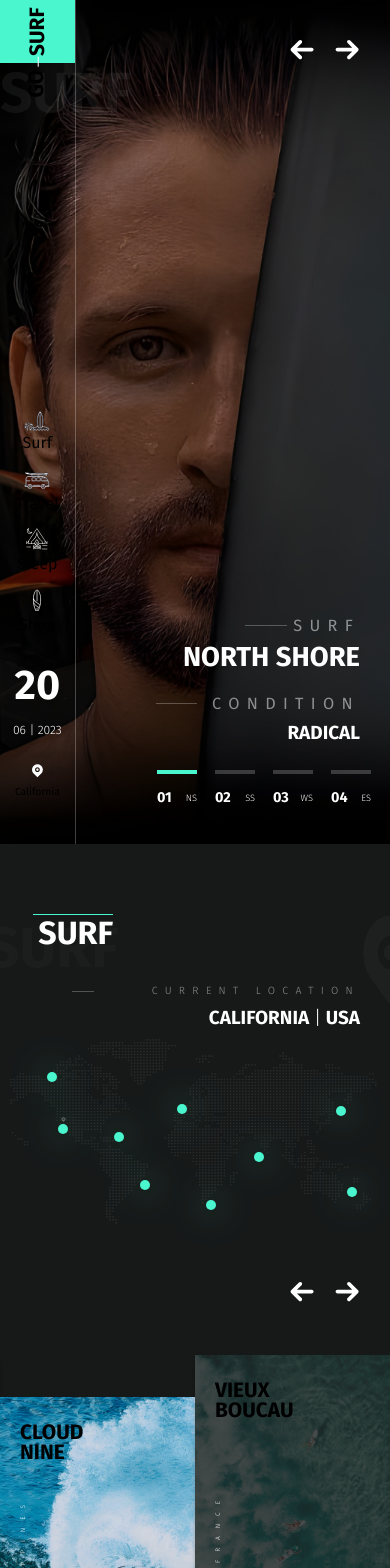
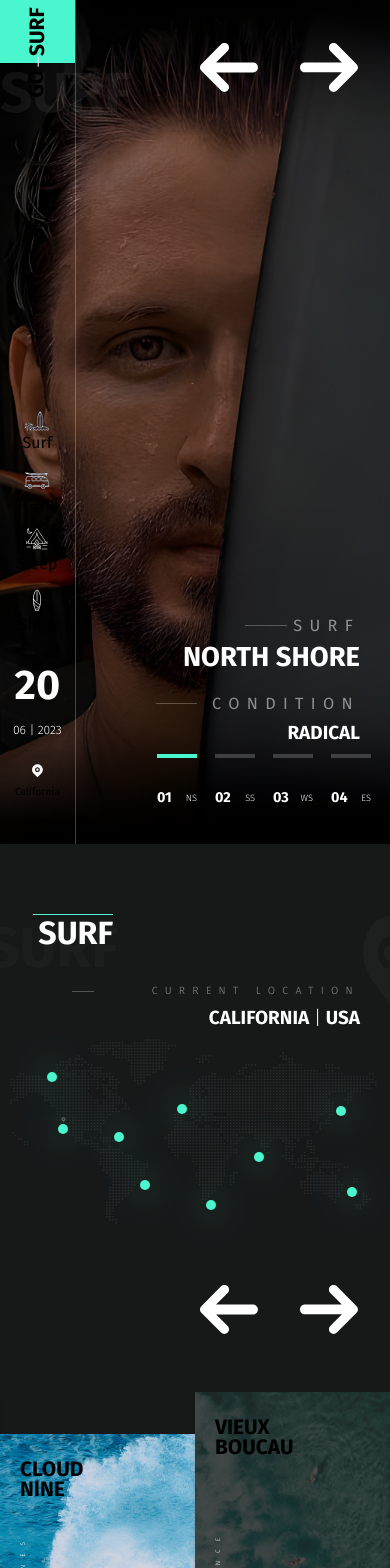
Before and after one commit to katysya/goSurf, a Next.js app: page / in a window 390 px wide. Shown: the top 1568 px of the page. Built offline with nearby package versions, Linux system fonts and the light colour scheme.

Commit message:
Адаптив 4k разрешение

```diff
--- a/src/assets/styles/main.scss
+++ b/src/assets/styles/main.scss
@@ -26,8 +26,19 @@ body {
 }
 
 .container {
-  max-width: 1690px;
+  max-width: 3000px;
   margin: 0 auto;
+}
+
+.navButton {
+  width: 60px;
+  height: 60px;
+
+  img {
+    width: 100%;
+    height: auto;
+    object-fit: cover;
+  }
 }
 
 .swiper {
@@ -35,7 +46,7 @@ body {
     display: flex;
     flex-direction: row;
     align-items: center;
-    gap: 20px;
+    gap: 40px;
     justify-content: flex-end;
     -webkit-tap-highlight-color: rgba(0, 0, 0, 0);
 
@@ -47,7 +58,7 @@ body {
       img {
         object-fit: cover;
         width: 100%;
-        height: 100%;
+        height: auto;
       }
 
       &:hover {
@@ -102,6 +113,12 @@ body {
   }
 }
 
+@media (max-width: 2000px) {
+  .container {
+    max-width: 1690px;
+  }
+}
+
 @media (max-width: 1800px) {
   .container {
     max-width: 100%;
--- a/src/components/Swipers/BeachSwiper/BeachSwiper.tsx
+++ b/src/components/Swipers/BeachSwiper/BeachSwiper.tsx
@@ -33,13 +33,13 @@ export default function BeachSwiper() {
       <div className="beachSwiper__top">
         <div className="beachSwiper__navigation">
           <button
-            className="beachSwiper__navigation-btn"
+            className="beachSwiper__navigation-btn navButton"
             onClick={() => swiperRef.current?.slidePrev()}
           >
             <Image src={arrowLeft} width={25} height={20} alt="" />
           </button>
           <button
-            className="beachSwiper__navigation-btn"
+            className="beachSwiper__navigation-btn navButton"
             onClick={() => swiperRef.current?.slideNext()}
           >
             <Image src={arrowRight} width={25} height={20} alt="" />
--- a/src/components/Swipers/BeachSwiper/beachSwiper.scss
+++ b/src/components/Swipers/BeachSwiper/beachSwiper.scss
@@ -17,7 +17,7 @@
     display: flex;
     flex-direction: row;
     align-items: center;
-    gap: 20px;
+    gap: 40px;
 
     &-btn {
       background-color: transparent;
@@ -72,7 +72,8 @@
     }
 
     .swiper-slide {
-      height: 700px;
+      // height: 700px;
+      height: 1400px;
       width: 200px;
       margin-right: -40px;
 
--- a/src/components/Swipers/InfoSwiper/InfoSwiper.tsx
+++ b/src/components/Swipers/InfoSwiper/InfoSwiper.tsx
@@ -59,7 +59,7 @@ export default function InfoSwiper({ info }: IInfo) {
             <div className="container">
               <div className="swiper__navigation">
                 <button
-                  className="swiper__navigation-btn"
+                  className="swiper__navigation-btn navButton"
                   onClick={() => swiperRef.current?.slidePrev()}
                 >
                   <Image
@@ -70,7 +70,7 @@ export default function InfoSwiper({ info }: IInfo) {
                   />
                 </button>
                 <button
-                  className="swiper__navigation-btn"
+                  className="swiper__navigation-btn navButton"
                   onClick={() => swiperRef.current?.slideNext()}
                 >
                   <Image
--- a/src/components/Swipers/InfoSwiper/infoSwiper.scss
+++ b/src/components/Swipers/InfoSwiper/infoSwiper.scss
@@ -3,7 +3,8 @@
 
   &__navigation {
     position: absolute;
-    top: 250px;
+    // top: 250px;
+    top: 330px;
     right: 0;
     z-index: 10;
     width: 100%;
@@ -18,7 +19,8 @@
     &-img {
       object-fit: cover;
       width: 100%;
-      max-width: 1115px;
+      // max-width: 1115px;
+      max-width: 1610px;
       z-index: -1;
     }
 
--- a/src/components/Swipers/MainSwiper/MainSwiper.tsx
+++ b/src/components/Swipers/MainSwiper/MainSwiper.tsx
@@ -40,13 +40,13 @@ export default function MainSwiper({ slides }: IInfo) {
     <section className="mainSwiper">
       <div className="mainSwiper__navigation">
         <button
-          className="mainSwiper__navigation-btn"
+          className="mainSwiper__navigation-btn navButton"
           onClick={() => swiperRef.current?.slidePrev()}
         >
           <Image src={arrowLeft} width={25} height={20} alt="" />
         </button>
         <button
-          className="mainSwiper__navigation-btn"
+          className="mainSwiper__navigation-btn navButton"
           onClick={() => swiperRef.current?.slideNext()}
         >
           <Image src={arrowRight} width={25} height={20} alt="" />
--- a/src/components/Swipers/MainSwiper/mainSwiper.scss
+++ b/src/components/Swipers/MainSwiper/mainSwiper.scss
@@ -10,7 +10,7 @@
     display: flex;
     flex-direction: row;
     align-items: center;
-    gap: 20px;
+    gap: 40px;
     justify-content: flex-end;
     position: absolute;
     top: 40px;
@@ -45,7 +45,8 @@
     }
 
     .swiper-pagination {
-      bottom: 70px;
+      // bottom: 70px;
+      bottom: 86px;
       right: 0;
     }
 
@@ -189,16 +190,19 @@
 
 .animateMap {
   position: absolute;
+
   z-index: 20;
   top: 0;
   right: 0;
   width: calc(220px + 500 * (100vw - 1000px) / 920);
   height: calc(130px + 360 * (100vw - 1000px) / 920);
   z-index: 2;
+  pointer-events: none;
 
   svg {
     object-fit: cover;
     width: 100%;
+    height: 100%;
   }
 
   .path {
--- a/src/components/Swipers/ProductSwiper/ProductSwiper.tsx
+++ b/src/components/Swipers/ProductSwiper/ProductSwiper.tsx
@@ -69,7 +69,7 @@ export default function ProductSwiper({ info }: IInfo) {
           <div className="productSwiper__navigation">
             <div className="swiper__navigation">
               <button
-                className="swiper__navigation-btn"
+                className="swiper__navigation-btn navButton"
                 onClick={() => swiperRef.current?.slidePrev()}
               >
                 <Image
@@ -80,7 +80,7 @@ export default function ProductSwiper({ info }: IInfo) {
                 />
               </button>
               <button
-                className="swiper__navigation-btn"
+                className="swiper__navigation-btn navButton"
                 onClick={() => swiperRef.current?.slideNext()}
               >
                 <Image
```
